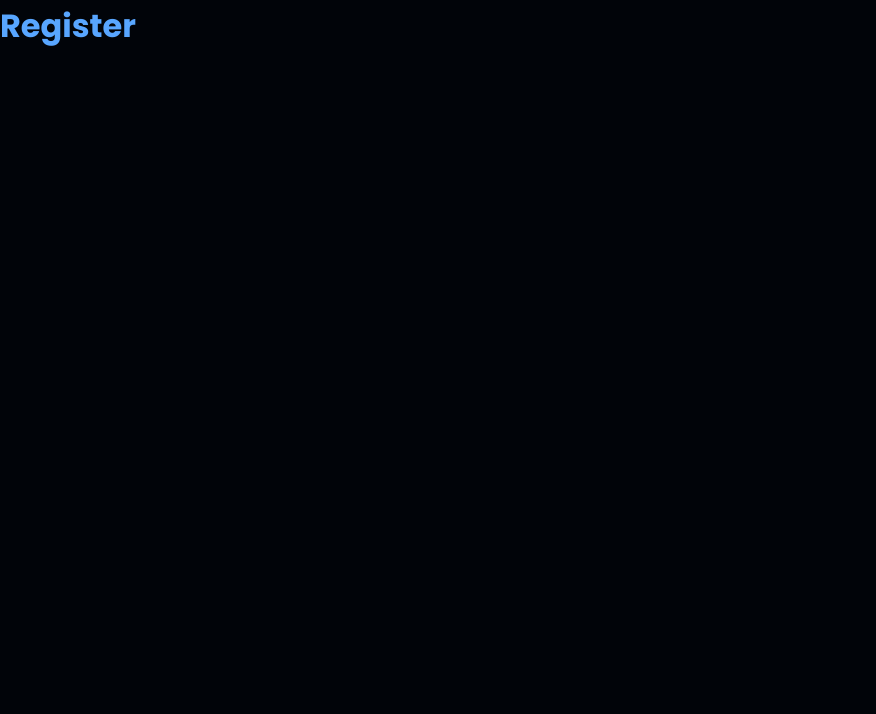
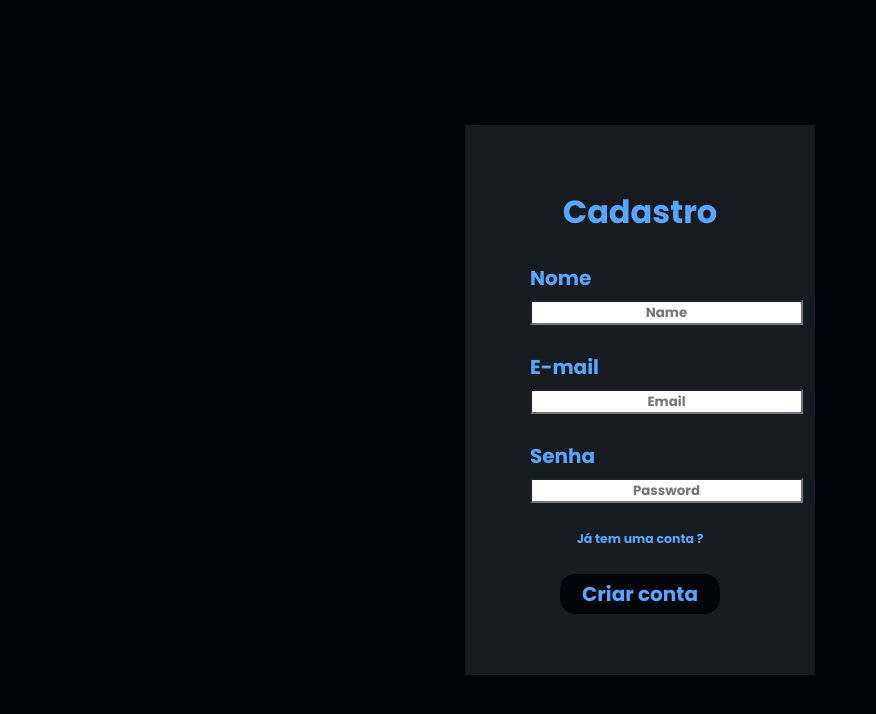
Before and after one commit to pedroluiznogueira/vehicle-catalog-react, a React (Create React App) app: page /register in a window 1280 px wide. Shown: the top 714 px of the page, without its empty margins (0-876 px from the left). Built offline with nearby package versions, Linux system fonts and the light colour scheme.

Commit message:
register form layout

```diff
--- a/src/components/auth/login/Login.css
+++ b/src/components/auth/login/Login.css
@@ -41,6 +41,7 @@
 
 .form-control:focus {
     box-shadow: none;
+
     text-align: center;
 }
 
--- a/src/components/auth/register/Register.css
+++ b/src/components/auth/register/Register.css
@@ -9,8 +9,9 @@
 
 .register-form {
     width: 350px;
-    height: 630px;
+    height: 550px;
     box-shadow: rgba(0, 0, 0, 0.24) 0px 3px 8px;
+    background-color: #161B22;
 
     display: flex;
     justify-content: center;
@@ -51,7 +52,7 @@
 }
 
 .question-text:hover {
-    color:black;
+    color: rgb(49, 98, 155);
     border-bottom: 1px solid black;
 }
 
@@ -59,18 +60,21 @@
 
 
 .btn {
-    border: 1px solid rgb(98, 98, 98);
-    background-color: rgb(98, 98, 98);
-    color: white;
+    border: 1px solid #010409;
+    background-color: #010409;
+    color: rgb(88, 166, 255);
+    cursor: pointer;
+    font-size: 20px;
+    width: 160px;
 }
 
 .btn:hover {
     background-color: black;
-    color: white;
+    color: rgb(49, 98, 155);
 }
 
 .btn:active {
-    background-color: rgb(98, 98, 98);
+    color: rgb(88, 166, 255);
 }
 
 .btn:focus {
--- a/src/components/auth/register/Register.jsx
+++ b/src/components/auth/register/Register.jsx
@@ -1,9 +1,72 @@
+import { NavLink } from "react-router-dom";
+import './Register.css';
+
 function Register() {
-    return (
-        <h1>
-            Register
-        </h1>
-    )
+    const handleSubmit = (e) => {
+    }
+
+    const handleNameChange = (e) => {
+    }
+
+    const handleEmailChange = (e) => {
+    }
+
+    const handlePasswordChange = (e) => {
+    }
+
+    return(
+        <div className="container">
+            <form className="register-form" onSubmit={handleSubmit}>
+                <h1>Cadastro</h1>
+                <div className="form-group">
+                    <label htmlFor="exampleInputNome">Nome</label>
+                    <input
+                        onChange={handleNameChange}
+                        type="text"
+                        className="form-control"
+                        id="exampleInputNome"
+                        aria-describedby="emailHelp"
+                        placeholder="Name"
+                        name="name"
+
+                    />
+                </div>
+                <div className="form-group">
+                <label htmlFor="exampleInputEmail1">E-mail</label>
+                <input
+                    onChange={handleEmailChange}
+                    type="email"
+                    className="form-control"
+                    id="exampleInputEmail1"
+                    aria-describedby="emailHelp"
+                    placeholder="Email"
+                    name="email"
+
+                />
+                </div>
+                <div className="form-group">
+                <label htmlFor="exampleInputPassword1">Senha</label>
+                <input
+                    onChange={handlePasswordChange}
+                    type="password"
+                    className="form-control"
+                    id="exampleInputPassword1"
+                    placeholder="Password"
+                    name="password"
+
+                />
+                </div>
+                <div className="form-group-question">
+                    <small>
+                        <NavLink className="question-text" to='/login' style={{ textDecoration: 'none' }}>
+                            Já tem uma conta ?
+                        </NavLink>
+                    </small>
+                </div>
+                <button className="btn" type="submit">Criar conta</button>
+            </form>
+        </div>
+    );
 }
 
 export default Register;
```
